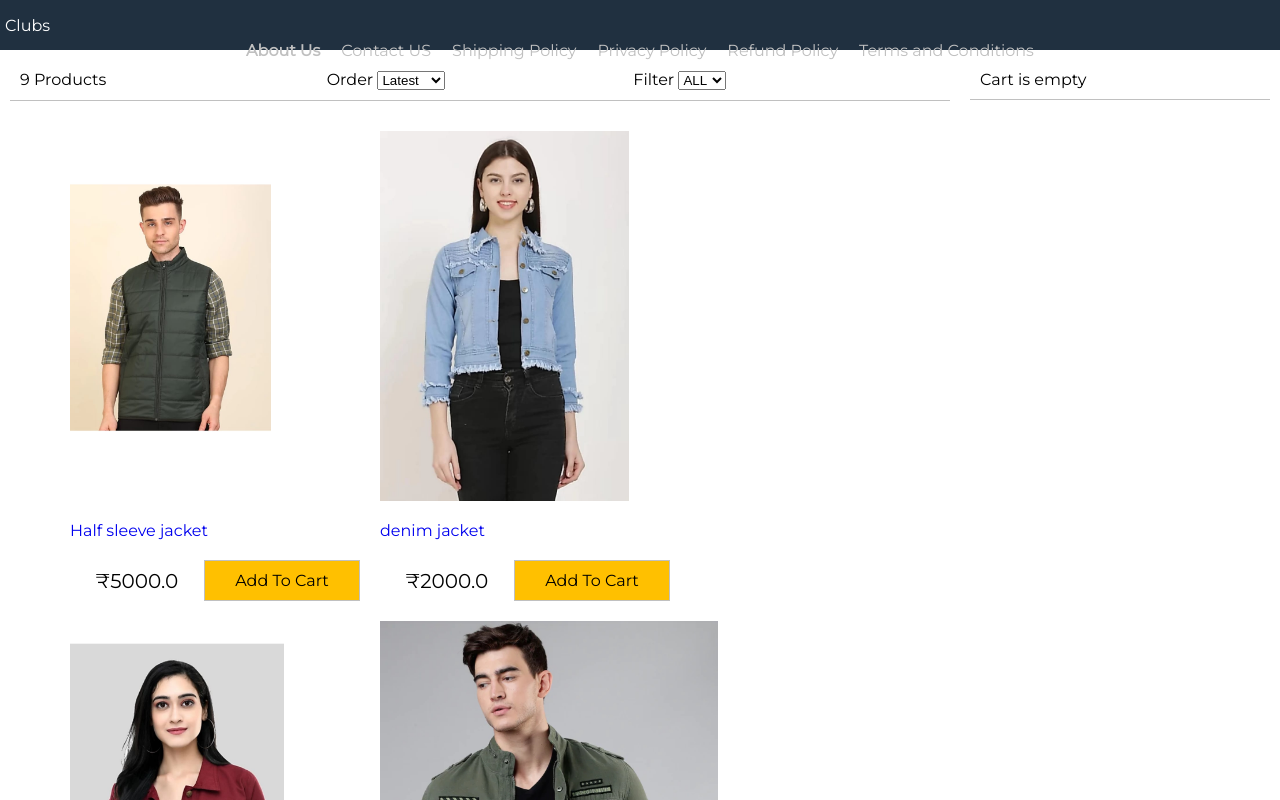
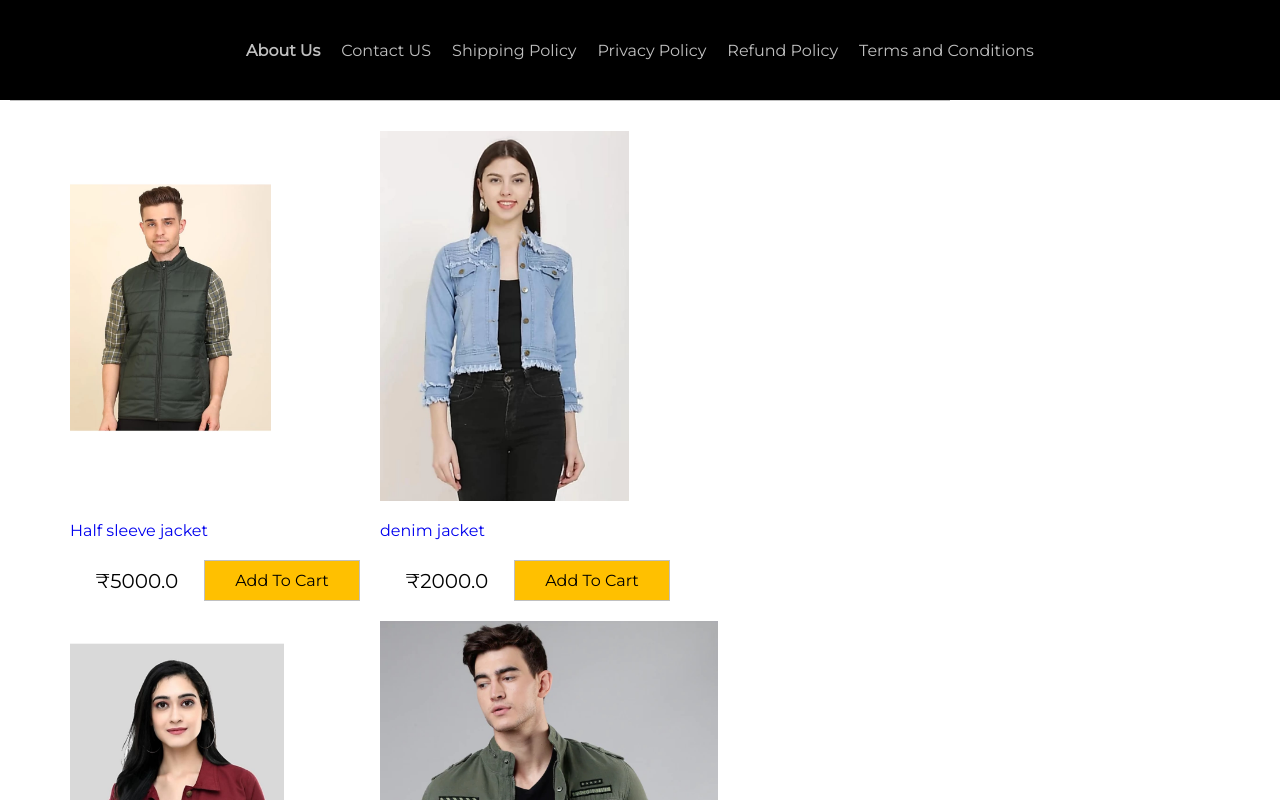
Before and after one commit to darwin12112/terionpp, a React (Create React App) app: page / in a window 1280 px wide. Shown: the top 800 px of the page. Built offline with nearby package versions, Linux system fonts and the light colour scheme.

Commit message:
Update index.css

```diff
--- a/src/index.css
+++ b/src/index.css
@@ -48,7 +48,7 @@ main {
 
 footer {
   grid-area: footer;
-  background-color: #000000.;
+  background-color: #000000;
   color: #ffffff;
   display: flex;
   justify-content: center;
```
